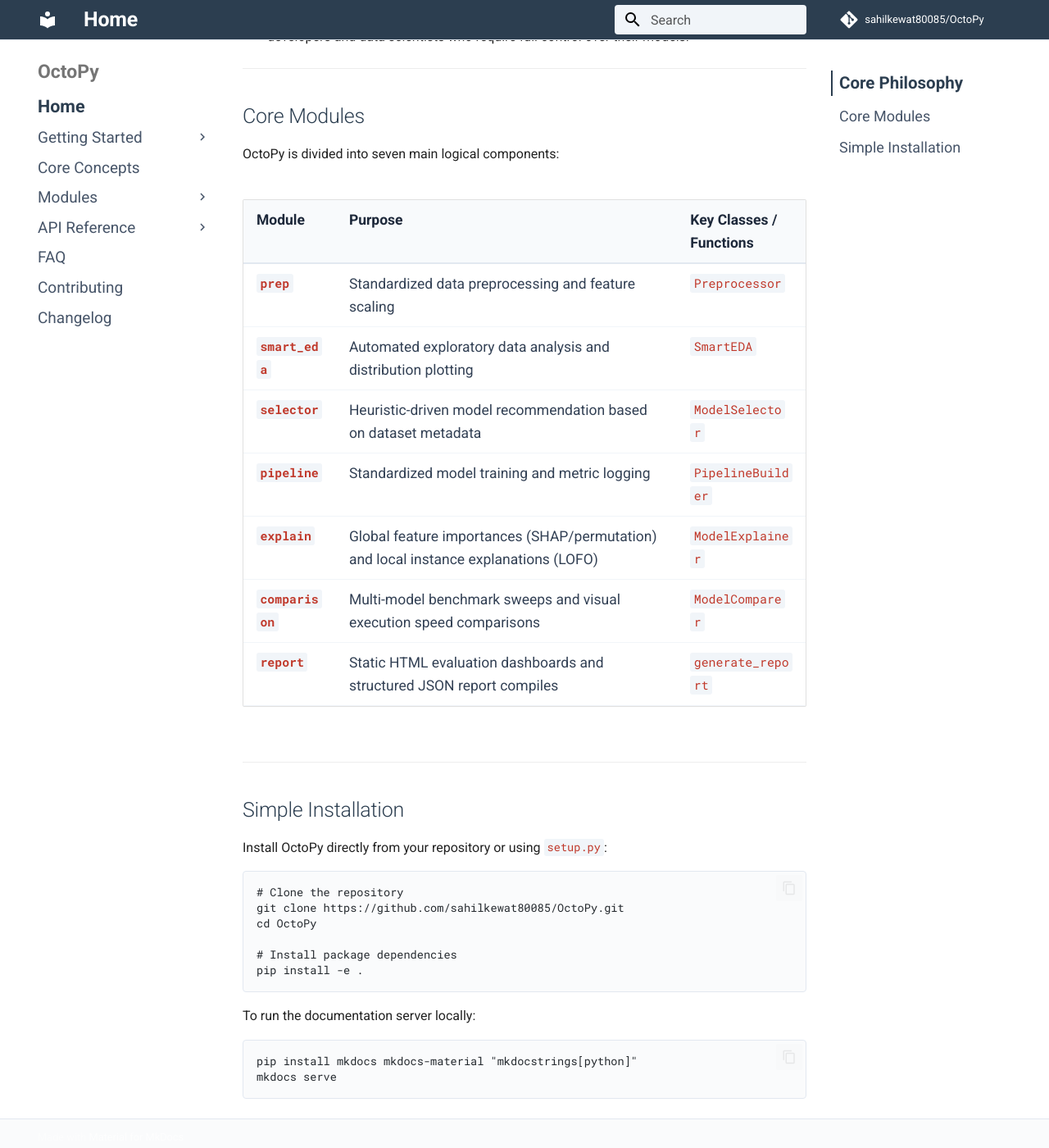
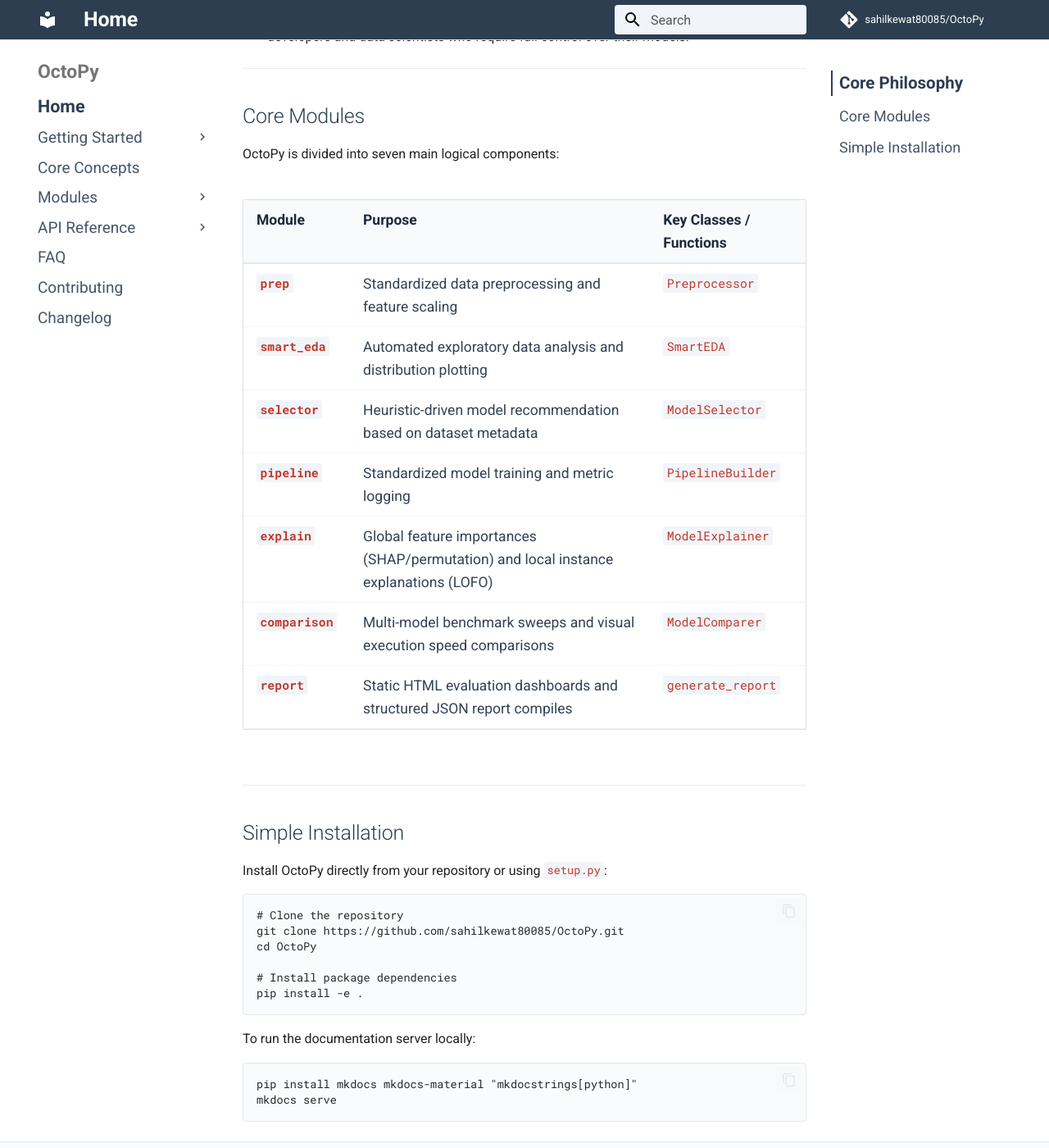
Before and after one commit to Sahilkewat80085/OctoPy, an MkDocs documentation site: the page built from docs/index.md, in a window 1280 px wide and 1400 px high, scrolled down 630 px. Shown: the whole window at 82% size. Built offline with MkDocs 1.6.1 and Material for MkDocs 9.7.7, drawn with Linux system fonts in a browser that asks for light colours; comment, search, counter and statistics services are not loaded.

Commit message:
docs: prevent inline code wrapping in tables to fix layout layout wrapping

```diff
--- a/docs/extra.css
+++ b/docs/extra.css
@@ -94,6 +94,11 @@
 
 .md-typeset table:not([class]) tr:hover {
   background-color: #fafbfc !important;
+}
+
+/* Prevent inline code inside tables from wrapping mid-word */
+.md-typeset table:not([class]) code {
+  white-space: nowrap !important;
 }
 
 .md-typeset pre code {
```
